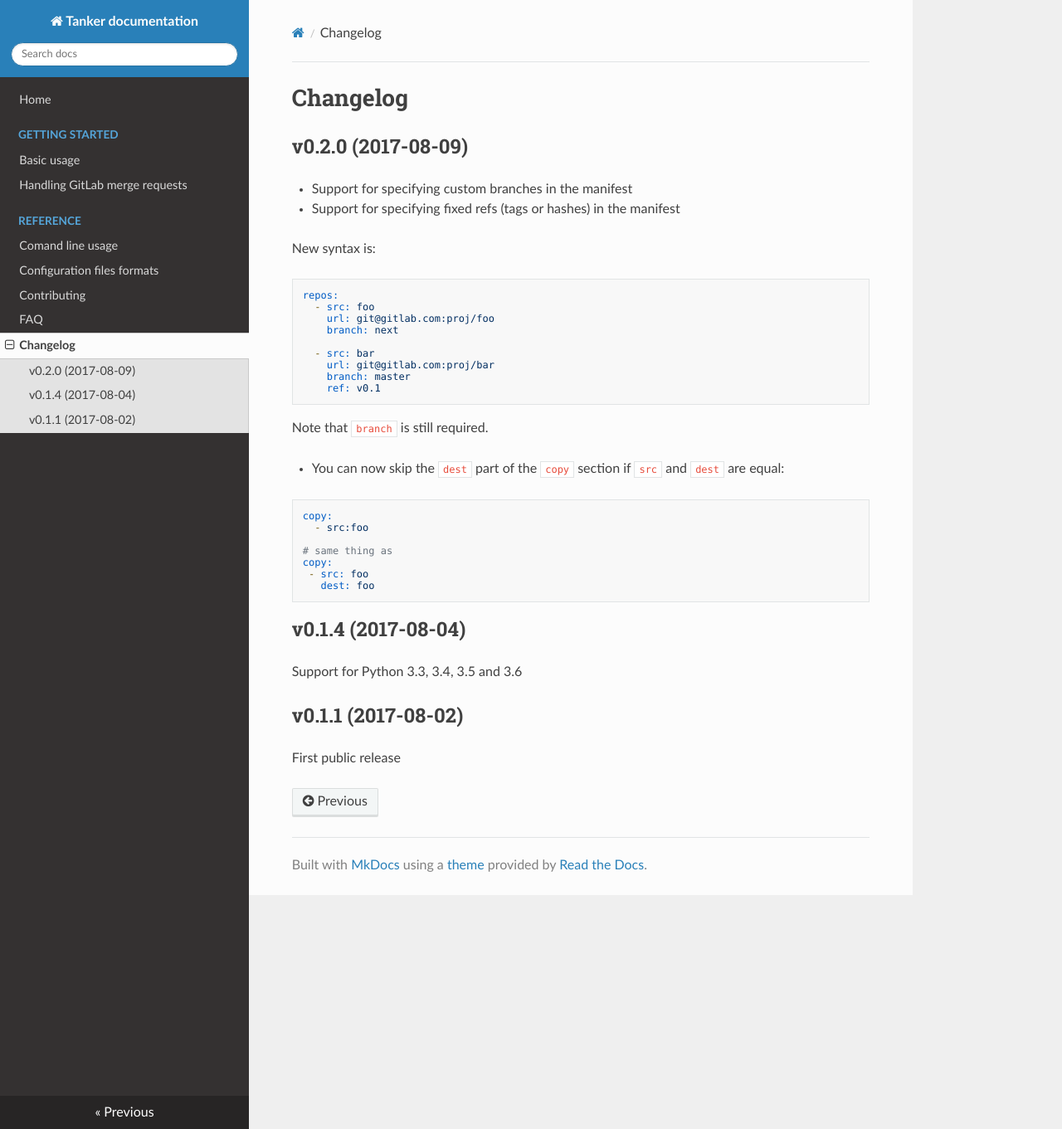
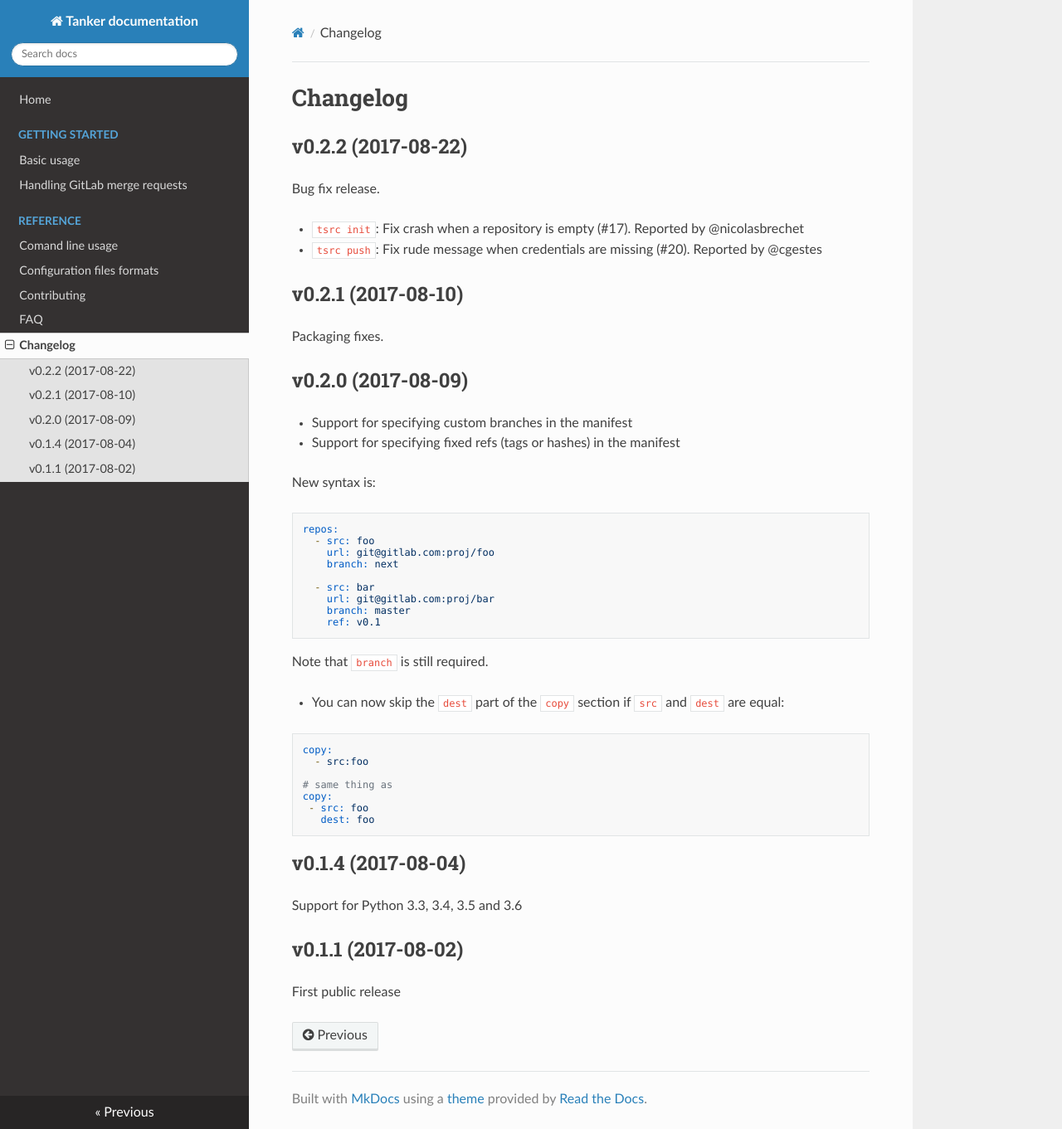
Before and after one commit to your-tools/tsrc, an MkDocs documentation site: the page built from docs/changelog.md, in a window 1280 px wide and 1361 px high. Shown: the whole window at 83% size. Built offline with MkDocs 1.6.1, drawn with Linux system fonts in a browser that asks for light colours; nearby versions of some CDN libraries; old or Windows-style settings are respelled for this version of MkDocs.

Commit message:
Update changelog

```diff
--- a/docs/changelog.md
+++ b/docs/changelog.md
@@ -1,4 +1,16 @@
 # Changelog
+
+## v0.2.2 (2017-08-22)
+
+Bug fix release.
+
+* `tsrc init`: Fix crash when a repository is empty (#17). Reported by @nicolasbrechet
+* `tsrc push`: Fix rude message when credentials are missing (#20). Reported by @cgestes
+
+## v0.2.1 (2017-08-10)
+
+Packaging fixes.
+
 
 ## v0.2.0 (2017-08-09)
 
```
